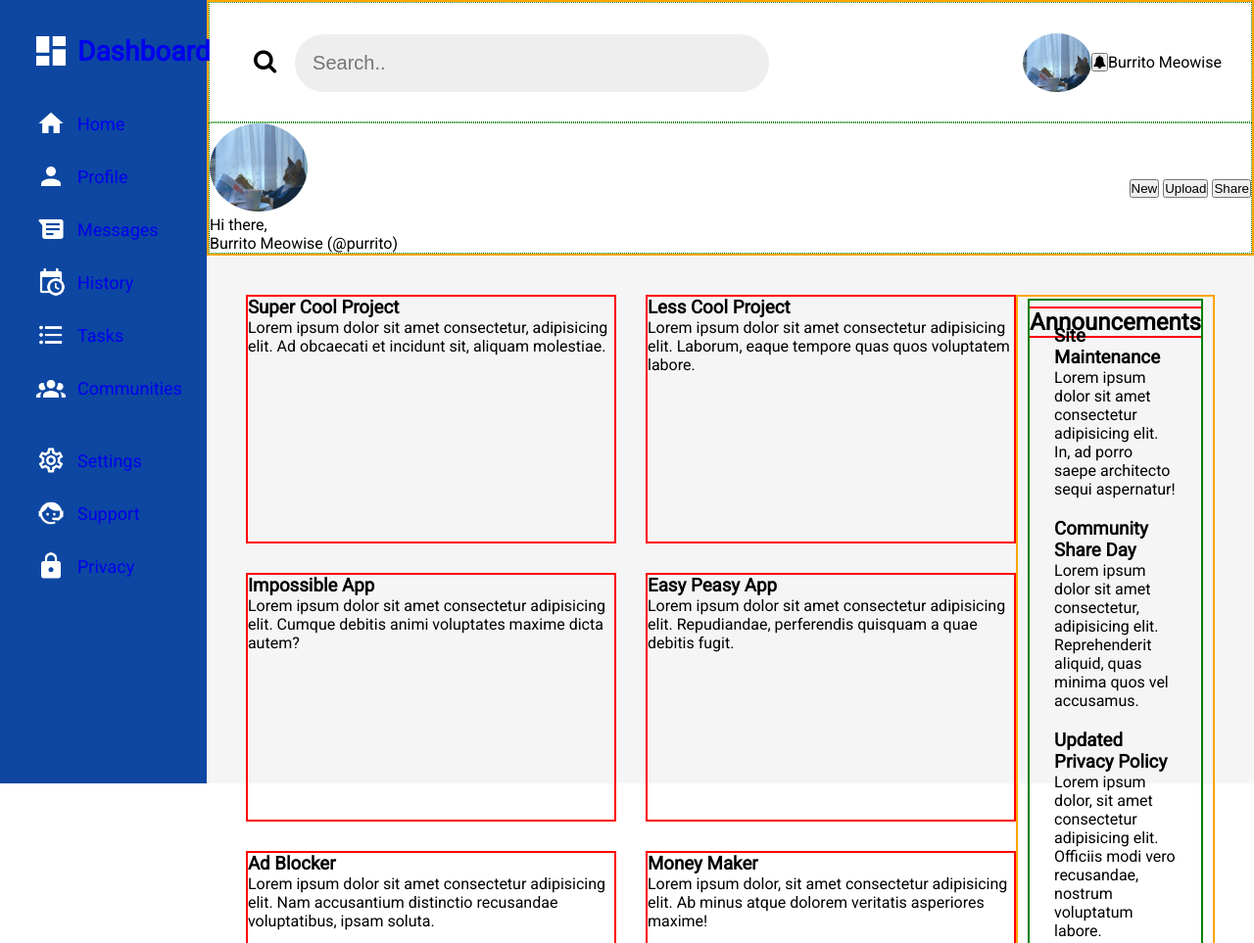
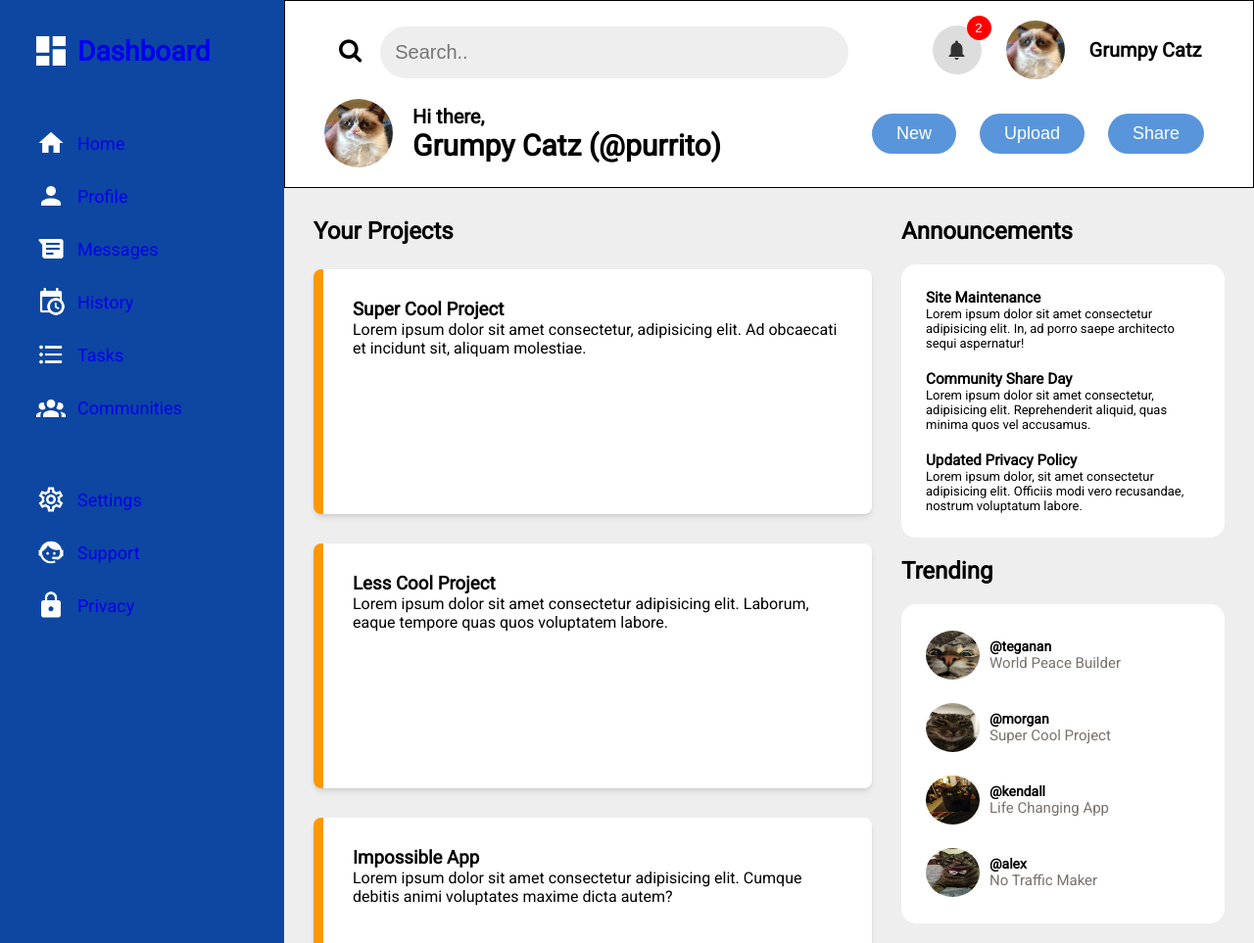
Before and after one commit to Swhag/Project-Admin-Dashboard, a plain HTML site: page index.html in a window 1280 px wide. Shown: the top 963 px of the page at 98% size. Drawn offline with Linux system fonts and the light colour scheme.

Commit message:
overall layout and css styling added

```diff
--- a/index.html
+++ b/index.html
@@ -8,6 +8,7 @@
       rel="stylesheet"
       href="https://cdnjs.cloudflare.com/ajax/libs/font-awesome/4.7.0/css/font-awesome.min.css"
     />
+    <link href="https://fonts.googleapis.com/icon?family=Material+Icons" rel="stylesheet">
     <link
     href="https://fonts.googleapis.com/css?family=Roboto"
     rel="stylesheet"
@@ -16,25 +17,29 @@
     <title>Admin-Dashboard</title>
   </head>
   <body>
-    <div id="content">
       <div id="header">
         <div id="header_top">
         <div id="header_area1">
-          <button type="submit"><i class="fa fa-search"></i></button>
-          <input type="text" placeholder="Search.." name="search" />
+          <button class="search_btn" type="submit"><i class="fa fa-search"></i></button>
+          <input class="search_bar" type="text" placeholder="Search.." name="search" />
         </div>
 
         <div id="header_area2">
-          <img class="profile" src="/img/catmeme.png" alt="#" />
-          <button type="submit"><i class="fa fa-regular fa-bell"></i></button>
-          <p>Burrito Meowise</p>
+          <button type="button" class="notification_btn">
+            <span class="material-icons">notifications</span>
+            <span class="notification_badge">2</span>
+          </button>
+          <img class="profile" src="/img/grumpyCat.png" alt="#" />
+          <p>Grumpy Catz</p>
       </div>
     </div>
     <div id="header_bottom">
         <div id="header_area3">
-          <img class="profile" src="/img/catmeme.png" alt="#" />
-          <p>Hi there,</p>
-          <p>Burrito Meowise (@purrito)</p>
+          <img class="profile" src="/img/grumpyCat.png" alt="#" />
+          <div class="greeting_username">
+            <p>Hi there,</p>
+            <p>Grumpy Catz (@purrito)</p>
+          </div>
         </div>
 
         <div id="header_area4">
@@ -91,8 +96,10 @@
         </li>
       </div>
 
-      <container id="project_container">
-        <div id="card_container">
+  <container class="content">
+    <div class="projects">
+      <h2>Your Projects</h2>
+      <div class="cards">
         <div class="card">
           <h3>Super Cool Project</h3>
           <p>
@@ -136,11 +143,11 @@
           </p>
         </div>
       </div>
+    </div>
 
-
-    <div id="announcement_trending">
-      <h2 id="announcement_title">Announcements</h2>
-      <div id="announcements">
+    <div class="announcements">
+      <h2>Announcements</h2>
+      <div class="announcement_card">
         <div class="announcement">
           <h3>Site Maintenance</h3>
           <p>
@@ -163,35 +170,45 @@
           </p>
         </div>
       </div>
+    </div>
 
-      <h2 id="trending_title">Trending</h2>
-      <div id="trending">
-        <div>
+
+      <div class="trending">
+        <h2>Trending</h2>
+        <div class="trending_card">
+        <div class="trending_profile">
           <img class="cat_profile" src="/img/cat1.jpg" alt="#" />
+        <div class="trending_user">
           <p>@teganan</p>
           <p>World Peace Builder</p>
         </div>
+        </div>
 
-        <div>
+        <div class="trending_profile">
           <img class="cat_profile" src="/img/cat2.jpg" alt="#" />
+          <div  class="trending_user">
           <p>@morgan</p>
           <p>Super Cool Project</p>
         </div>
+        </div>
 
-        <div>
+        <div class="trending_profile">
           <img class="cat_profile" src="/img/cat3.jpg" alt="#" />
+          <div  class="trending_user">
           <p>@kendall</p>
           <p>Life Changing App</p>
         </div>
+        </div>
 
-        <div>
+        <div class="trending_profile">
           <img class="cat_profile" src="/img/cat4.jpg" alt="" />
+          <div  class="trending_user">
           <p>@alex</p>
           <p>No Traffic Maker</p>
         </div>
+        </div>
       </div>
-    </div>
+      </div>
   </container>
-    </div>
   </body>
 </html>
--- a/style.css
+++ b/style.css
@@ -3,24 +3,42 @@
   padding: 0;
 }
 
+:root {
+  --gray-bg: #eeeeee;
+  --gray-1: #dddddd;
+  --gray-2: #cccccc;
+  --gray-3: #bbbbbb;
+  --shadow: 0 4px 6px -1px rgb(0 0 0 / 0.1), 0 2px 4px -2px rgb(0 0 0 / 0.1);
+  --shadow-lg: 0 10px 15px -3px rgb(0 0 0 / 0.1),
+    0 4px 6px -4px rgb(0 0 0 / 0.1);
+}
+
 body {
   font-family: "Roboto", sans-serif;
+  background-color: #fff;
+
+  width: 100vw;
+  min-height: 100vh;
+  height: auto;
+  display: grid;
+  grid-template-columns: 1fr 3fr repeat(3, 1fr);
+  grid-template-rows: auto 1fr;
 }
 
 a {
   text-decoration: none;
 }
 
+button {
+  border: none;
+  appearance: none;
+  outline: none;
+  background: none;
+  cursor: pointer;
+}
+
 a:visited {
   color: #fff;
-}
-
-#content {
-  width: 100vw;
-  height: 100vh;
-  display: grid;
-  grid-template-columns: 1fr 3fr 1fr 1fr 1fr;
-  grid-template-rows: 1fr 4fr;
 }
 
 #sidebar {
@@ -29,6 +47,7 @@ a:visited {
   grid-column: 1 / 2;
   grid-row: 1 / 3;
   padding: 25px;
+  min-width: 240px;
 }
 
 #dashboard {
@@ -50,7 +69,7 @@ a:visited {
   align-items: center;
 }
 #sidebar li:nth-child(1) {
-  margin-top: 20px;
+  margin-top: 40px;
 }
 
 .sidebar_icons {
@@ -59,126 +78,236 @@ a:visited {
 }
 
 #header {
-  border: 2px solid orange;
+  border: 1px solid black;
   grid-column: 2 / 6;
-  grid-row: 1 / 2;
+  grid-row: 1;
+  min-width: 900px;
+  padding: 20px 20px 0px 20px;
 
   display: grid;
   grid-template-columns: 4fr 1fr;
 }
 
 #header_top {
-  border: 1px dotted green;
-  grid-column: 1 / 5;
-  padding: 30px;
+  grid-column: 1 / 6;
+  padding: 0px 20px;
 
   display: flex;
   justify-content: space-between;
   align-items: center;
 }
 
-#header_area2 {
-  display: flex;
-  justify-content: flex-end;
-}
-
 #header_bottom {
-  border: 1px dotted green;
-  grid-column: 1 / 5;
+  grid-column: 1 / 6;
+  padding: 20px;
 
   display: flex;
   justify-content: space-between;
   align-items: center;
 }
 
-#header_area1 button {
-  border: 0px;
+#header_area1 .search_btn {
   font-size: 25px;
   padding: 15px;
   background-color: #fff;
   cursor: pointer;
 }
 
-#header_area1 input {
+#header_area1 .search_bar {
   font-size: 20px;
-  background-color: #eeeeee;
+  background-color: var(--gray-bg);
   border: 0px;
   width: 35vw;
-  padding: 18px;
+  min-width: 350px;
+  padding: 15px;
   border-radius: 50px;
 }
 
 #header_area2 {
-  grid-column: 3 / 4;
+  font-size: 20px;
+  font-weight: 900;
+  width: 15vw;
+  min-width: 300px;
   display: flex;
-  justify-content: space-evenly;
+  justify-content: space-around;
   align-items: center;
 }
 #header_area2 .profile {
-  width: 70px;
+  width: 60px;
   height: 60px;
   border-radius: 50%;
 }
 
-#header_area3 .profile {
-  width: 100px;
-  height: 90px;
+.notification_btn {
+  position: relative;
+  display: flex;
+  align-items: center;
+  justify-content: center;
+
+  width: 50px;
+  height: 50px;
+  color: #333333;
+  background: var(--gray-1);
+  border-radius: 50%;
+}
+.notification_btn:hover {
+  background: var(--gray-2);
+}
+
+.notification_btn:active {
+  background: var(--gray-3);
+}
+
+.notification_badge {
+  position: absolute;
+  display: flex;
+  justify-content: center;
+  align-items: center;
+
+  top: -10px;
+  right: -10px;
+  width: 25px;
+  height: 25px;
+  background: red;
+  color: #ffffff;
   border-radius: 50%;
 }
 
-#project_container {
-  background-color: #f5f5f5;
+#header_area3 {
+  display: flex;
+}
+
+#header_area3 .profile {
+  width: 70px;
+  height: 70px;
+  border-radius: 50%;
+  margin-right: 20px;
+}
+
+.greeting_username {
+  display: flex;
+  flex-direction: column;
+  justify-content: center;
+}
+
+.greeting_username p:nth-child(1) {
+  font-size: 20px;
+  font-weight: 800;
+}
+
+.greeting_username p:nth-child(2) {
+  font-size: 30px;
+  font-weight: 900;
+}
+
+#header_area4 button {
+  font-size: 18px;
+
+  color: #ffffff;
+  background-color: #5995da;
+
+  border-radius: 50px;
+
+  margin: 0px 10px;
+  padding: 10px 25px;
+}
+
+#header_area4 button:hover {
+  background-color: #76aeed;
+}
+#header_area4 button:active {
+  background-color: #407fc7;
+}
+
+.content {
+  background-color: var(--gray-bg);
   grid-column: 2 / 6;
   grid-row: 2 / 5;
 
   display: grid;
-  grid-template-columns: repeat(5, 1fr);
+  grid-template-columns: 4fr 1fr;
+  grid-template-rows: min-content 1fr;
+  grid-template-areas:
+    "projects announcements"
+    "projects trending";
 
-  padding: 40px;
-}
-#project_container h2 {
-  border: 2px solid red;
+  padding: 30px;
 }
 
-#card_container {
-  grid-column: 1 / 5;
+.projects {
+  grid-area: projects;
+}
+
+.projects .cards {
   display: grid;
   grid-template-columns: repeat(auto-fit, minmax(300px, 1fr));
+  grid-auto-rows: 250px;
   gap: 30px;
+  margin: 25px 30px 30px 0px;
 }
 
-#project_container .card {
-  border: 2px solid red;
-  height: 250px;
+.content .card {
+  border-left: 10px solid #ff9800;
+  background-color: #fff;
+  padding: 30px;
+  border-radius: 8px;
+  box-shadow: var(--shadow);
 }
 
-#announcement_trending {
-  border: 2px solid orange;
-  grid-column: 5 / 6;
-  grid-row: 1 / 3;
+.announcements {
+  grid-area: announcements;
+}
 
-  display: flex;
-  flex-direction: column;
-  justify-content: space-between;
+.announcement_card {
+  font-size: 13px;
+  background-color: #fff;
+  border-radius: 15px;
+  margin-top: 20px;
+  padding: 15px;
+  min-width: 300px;
+}
+
+.announcement {
   padding: 10px;
 }
 
-#announcements {
-  border: 2px solid green;
-  padding: 25px;
+.trending {
+  grid-area: trending;
 }
 
-#announcements .announcement {
-  margin-bottom: 20px;
+.trending h2 {
+  margin-top: 20px;
 }
 
-#announcement_title,
-#trending_title {
-  margin-bottom: -40px;
+.trending_card {
+  background-color: #fff;
+  border-radius: 15px;
+  margin-top: 20px;
+  padding: 15px;
+  min-width: 300px;
 }
-#trending {
-  padding: 25px;
-  border: 2px solid green;
+
+.trending_profile {
+  display: flex;
+  align-items: center;
+  padding: 10px;
+}
+
+.trending_profile p:nth-child(1) {
+  font-size: 14px;
+  font-weight: 600;
+  color: black;
+}
+
+.trending_profile p:nth-child(2) {
+  font-size: 15px;
+  color: #78716c;
+}
+
+.trending_user {
+  padding: 10px;
+  display: flex;
+  flex-direction: column;
 }
 
 .cat_profile {
```
Also changed, not shown: img/bell.png, img/grumpyCat.png (added).
